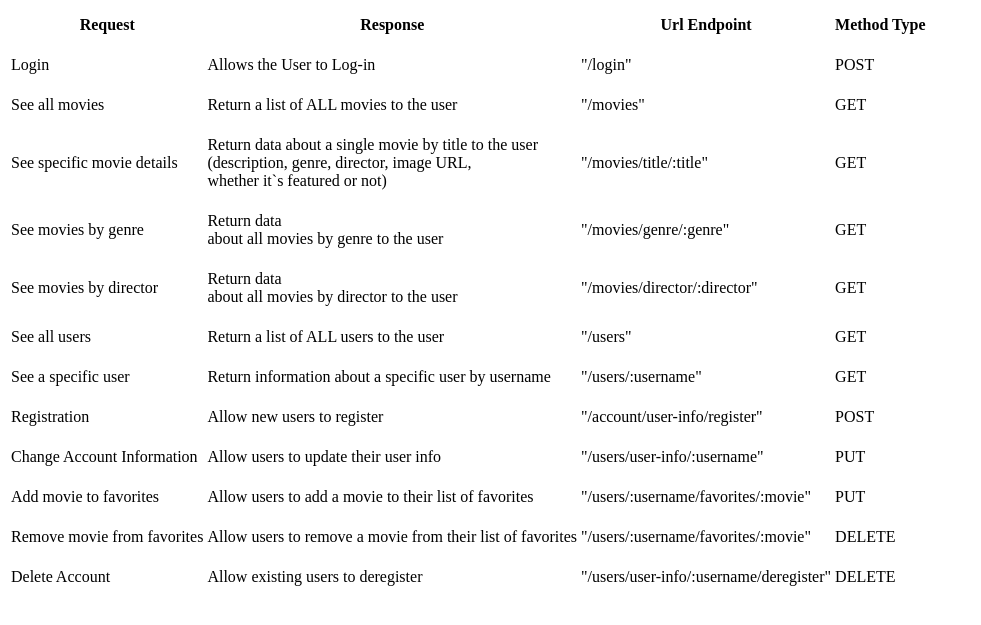
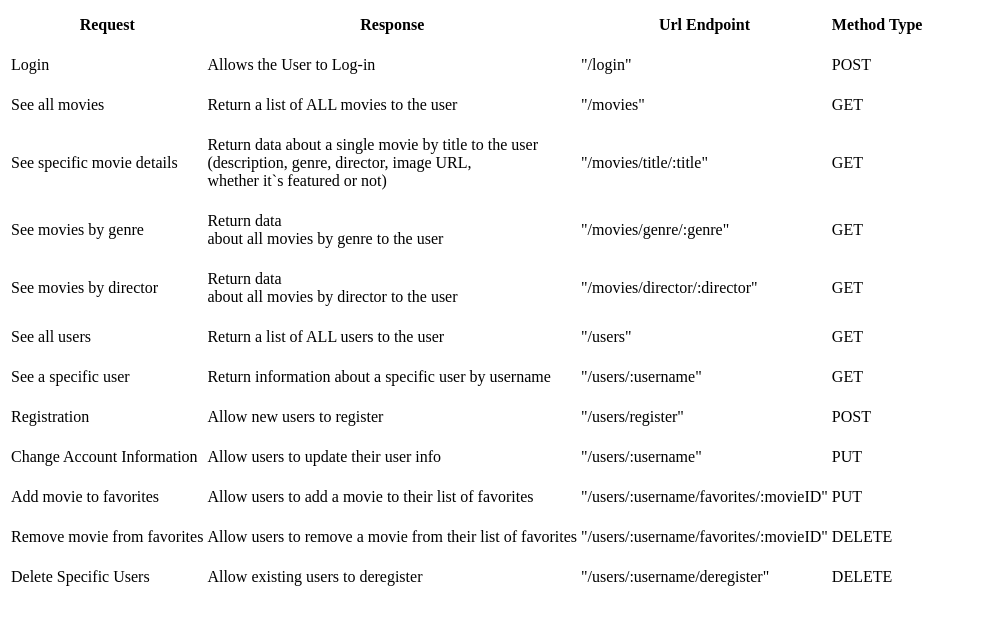
Before and after one commit to lazyjinn1/Movie-API, a website: page public/documentation.html in a window 1280 px wide. Shown: the part 101-726 px from the top of the page, without its empty margins (0-981 px from the left). Drawn offline with Linux system fonts and the light colour scheme; files that its build step writes are made by us from their sources.

Commit message:
Updated Documentation

```diff
--- a/public/documentation.html
+++ b/public/documentation.html
@@ -138,7 +138,7 @@
                         Allow new users to register<br><br>
                     </td>
 
-                    <td>"/account/user-info/register"<br><br></td>
+                    <td>"/users/register"<br><br></td>
 
                     <td>POST<br><br></td>
                 </tr>
@@ -153,7 +153,7 @@
                         Allow users to update their user info<br><br>
                     </td>
 
-                    <td>"/users/user-info/:username"<br><br></td>
+                    <td>"/users/:username"<br><br></td>
 
                     <td>PUT<br><br></td>
                 </tr>
@@ -168,7 +168,7 @@
                         Allow users to add a movie to their list of favorites <br><br>
                     </td>
 
-                    <td>"/users/:username/favorites/:movie"<br><br></td>
+                    <td>"/users/:username/favorites/:movieID"<br><br></td>
 
                     <td>PUT<br><br></td>
                 </tr>
@@ -183,22 +183,22 @@
                         Allow users to remove a movie from their list of favorites <br><br>
                     </td>
 
-                    <td>"/users/:username/favorites/:movie"<br><br></td>
+                    <td>"/users/:username/favorites/:movieID"<br><br></td>
 
                     <td>DELETE<br><br></td>
                 </tr>
 
-                <!-- Request: Delete Account -->
+                <!-- Request: Delete Specific Users -->
                 <tr>
                     <td>
-                        Delete Account<br><br>
+                        Delete Specific Users<br><br>
                     </td>
 
                     <td>
                         Allow existing users to deregister <br><br>
                     </td>
 
-                    <td>"/users/user-info/:username/deregister"<br><br></td>
+                    <td>"/users/:username/deregister"<br><br></td>
 
                     <td>DELETE<br><br></td>
                 </tr>
```
